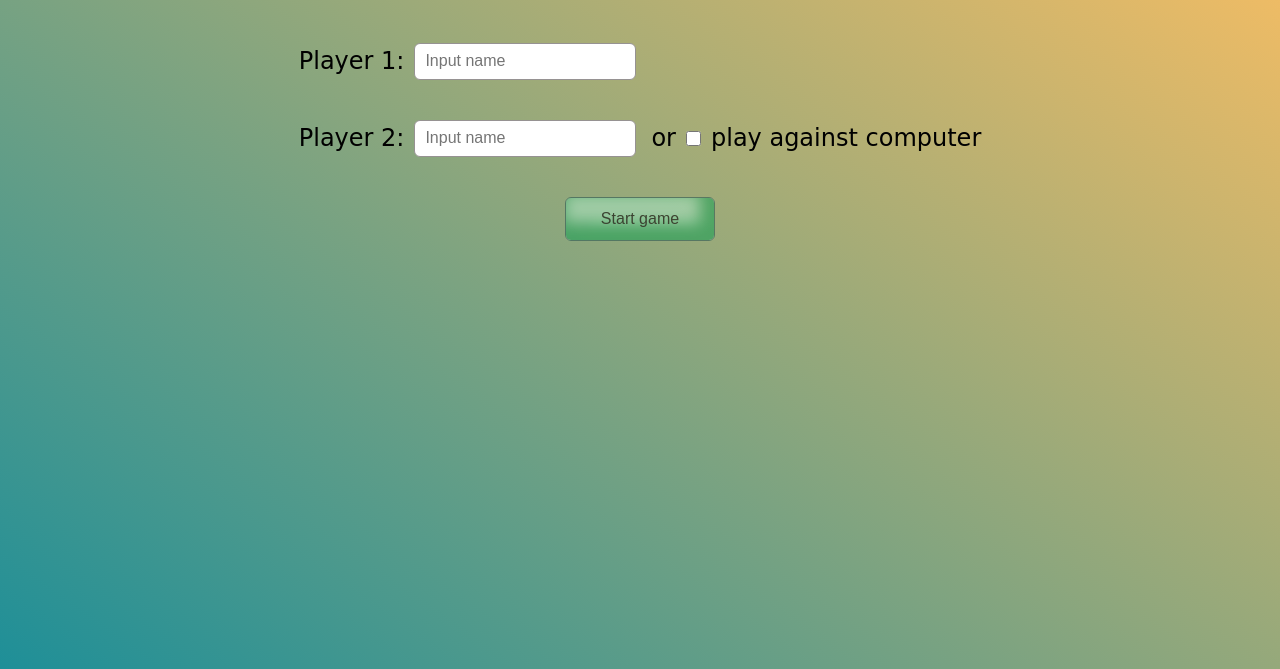
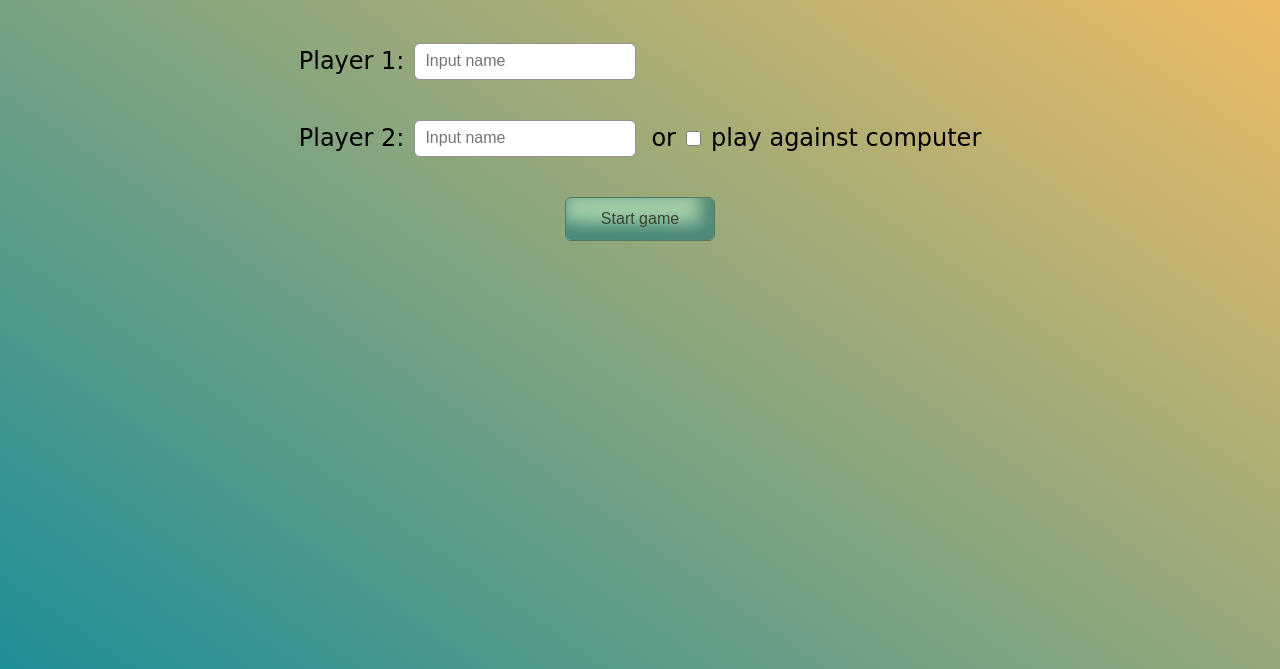
Before and after one commit to annagiuliam/TicTacToe, a plain HTML site: page index.html in a window 1280 px wide. Shown: the part 131-800 px from the top of the page. Drawn offline with Linux system fonts and the light colour scheme; a web font is replaced by a local one.

Commit message:
final changes

```diff
--- a/style.css
+++ b/style.css
@@ -46,7 +46,7 @@ button {
   text-decoration: none;
   cursor: pointer;
   background-color: #b1f3cd;
-  box-shadow: inset -8px -11px 15px 6px #1da055, inset 14px 11px 9px 11px #a9e4c2;
+  box-shadow: inset -8px -11px 15px 6px #1c7479, inset 14px 11px 9px 11px #a9e4c2;
 }
 
 button:hover {opacity: 1}
```
